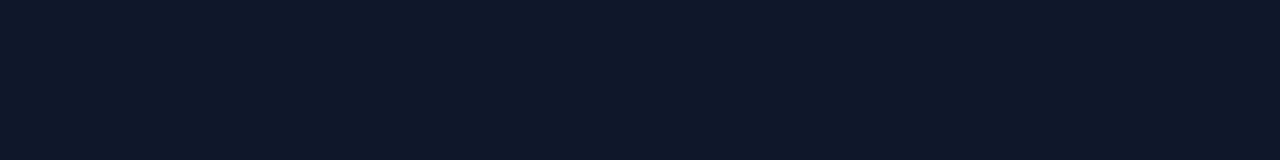
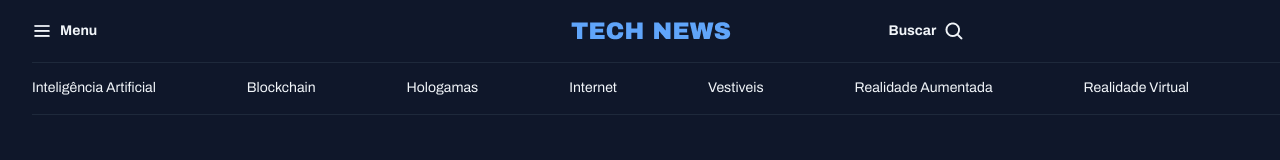
Before and after one commit to ryanbelushi/portal-noticias, a plain HTML site: page index.html in a window 1280 px wide. Drawn offline with Linux system fonts and the light colour scheme.

Commit message:
Criando o header da aplicação

```diff
--- a/index.html
+++ b/index.html
@@ -3,13 +3,39 @@
 <head>
     <meta charset="UTF-8">
     <meta name="viewport" content="width=device-width, initial-scale=1.0">
-    <link rel="stylesheet" href="./styles/style.css">
+    <link rel="stylesheet" href="./styles/index.css">
     <link rel="preconnect" href="https://fonts.googleapis.com">
     <link rel="preconnect" href="https://fonts.gstatic.com" crossorigin>
     <link href="https://fonts.googleapis.com/css2?family=Archivo:ital,wght@0,100..900;1,100..900&display=swap" rel="stylesheet">
     <title>Portal Noticias</title>
 </head>
 <body>
+    <header class="container">
+        <nav id="primary" class="grid grid-flow-col">
+            <div>
+                <img src="assets/icons/List.png" alt="Ícone de menu">
+                <strong>Menu</strong>
+            </div>
 
+            <div>
+                <img src="/assets/Tech News.png" alt="Logo">
+            </div>
+
+            <div>
+                <strong>Buscar</strong>
+                <img src="/assets/icons/search.png" alt="Ícone de pesquisa">
+            </div>
+        </nav>
+
+        <nav id="secondary" class="grid grid-flow-col">
+            <a href="#">Inteligência Artificial</a>
+            <a href="#">Blockchain</a>
+            <a href="#">Hologamas</a>
+            <a href="#">Internet</a>
+            <a href="#">Vestiveis</a>
+            <a href="#">Realidade Aumentada</a>
+            <a href="#">Realidade Virtual</a>
+        </nav>
+    </header>
 </body>
 </html>
--- a/styles/global.css
+++ b/styles/global.css
@@ -10,7 +10,7 @@
     --bg-color: #0F172A;
     --stroke-color: #1E293B;
 
-    --text-color-primary: #F1F5F;
+    --text-color-primary: #f1f5f9;
     --text-color-secondary: #CBD5E1;
     --font-family: 'Archivo', sans-serif;
     --h1: 800 24px/135% var(--font-family);
@@ -39,3 +39,19 @@ a:hover {
 h1,h2,h3 {
     font: inherit;
 }
+
+/* Utilitu-first conceito de classe que irá fazer apenas uma coisa*/
+
+.grid {
+    display: grid;
+}
+
+.grid-flow-col {
+    grid-auto-flow: column;
+}
+
+.container {
+    max-width: 1280px;
+    padding-left: 32px;
+    margin-inline: auto;
+}
--- /dev/null
+++ b/styles/header.css
@@ -0,0 +1,28 @@
+/* aplicando padding no eixo vertical:  */
+
+#primary {
+    padding-block: 20px;
+
+    div {
+        display: flex;
+        align-items: center;
+        gap: 8px;
+    }
+
+    /* nesting css, nova feature do css */
+    div:nth-child(2){
+        /* Aplicando margem nas laterais */
+        margin-inline: auto;
+    }
+
+    div::nth-child(3){
+        justify-self: end;
+    }
+}
+
+#secondary {
+    padding-block: 14px;
+    border: solid 1px var(--stroke-color);
+    /* Removendo as bordas das laterais */
+    border-inline: none;
+}
--- /dev/null
+++ b/styles/index.css
@@ -0,0 +1,2 @@
+@import url('/styles/global.css');
+@import url('/styles/header.css');
--- a/styles/style.css
+++ /dev/null
@@ -1 +0,0 @@
-@import url('/styles/global.css');
```
Also changed, not shown: assets/Images.png (deleted), assets/Tech News.png (added), assets/icons/ArrowRight.png (added), assets/icons/List.png (added), assets/icons/search.png (added).
